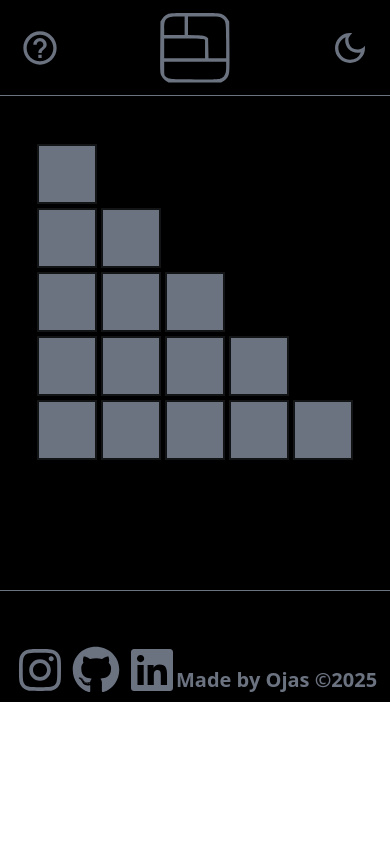
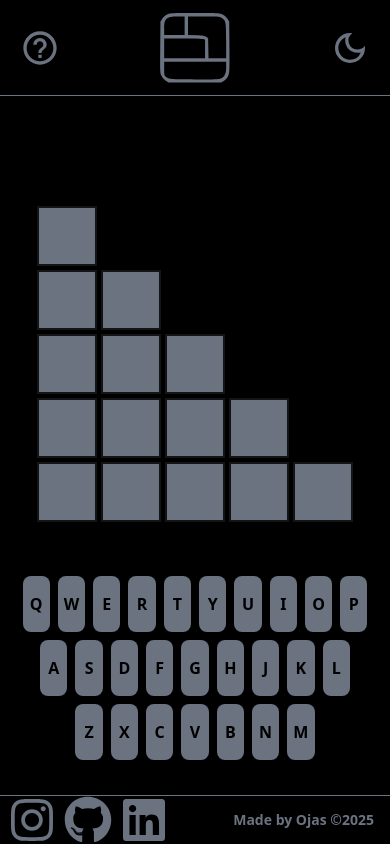
Before and after one commit to Ojas2217/Pyramidle, a React (Create React App) app: page / in a window 390 px wide. Built offline with nearby package versions, Linux system fonts and the light colour scheme; no server answers.

Commit message:
added keyboard fixed scaling

```diff
--- a/src/App.css
+++ b/src/App.css
@@ -1,7 +1,9 @@
 
    .square {
-        width: 60px;
-        height: 60px;
+        max-width: 60px;
+        max-height: 60px;
+        width: 18vw;
+        height: 9vh;
         border: 2px solid #121415;
         display: flex;
         align-items: center;
@@ -44,38 +46,38 @@
         flex-direction: column;
         align-items: center;
         background-color:#000000;
+        width: 100%;
+        height: 100%;
+        justify-content: space-between;
+
 
     }
     .row {
         display: flex;
         justify-content: flex-start;
     }
-    #title{
-        color:#FF7F27;
-        font-family: 'Comic Sans MS';
-        font-size: 3rem;
-        display: flex;
-        align-items: center;
-    }
-    #logo{
-        size: 20rem;
-    }
     html, body {
         height: 100%;
+        width: 100%;
         margin: 0;
+        padding: 0;
+        background-color: black;
+        overflow-x: hidden;
     }
     #message{
         text-transform: uppercase;
         font-weight: 600;
         width: 65px;
-        height: 30px;
-        background-color: rgb(224, 224, 224);
+        height: 45px;
+        background-color: #6b7280;
         color:black;
         border-radius: 10px;
         display: flex;
+        text-align: center;
         align-items: center;
         justify-content: center;
-        font-size: 70%;
+        font-size: 80%;
+        padding: 5px;
     }
     .hidden{
         visibility: hidden;
--- a/src/App.jsx
+++ b/src/App.jsx
@@ -4,6 +4,7 @@ import './index.css'
 import './App.css'
 import Footer from './Footer';
 import Header from './Header';
+import Keyboard from './KeyBoard';
 const App = () => {
     const [guess, setGuess] = useState([[""], ["", ""], ["", "", ""], ["", "", "", ""], ["", "", "", "", ""]])
     const [status, setStatus] = useState([[""], ["", ""], ["", "", ""], ["", "", "", ""], ["", "", "", "", ""]])
@@ -66,31 +67,35 @@ const App = () => {
             } else {
                 evaluate(i);
                 if (i < 4) setCurrentRow(i + 1);
-                else setMessage(word == trimmed ? "well done!" : word)
+                else{
+                    setMessage(word == trimmed ? "well done!" : word)
+                    inputRefs.current[4][0].current.blur();
+                }
             }
         }
     }
     const evaluate = (row) => {
         const words = word.split("");
         const m = new Map();
+        const newStatus = [...status.map(row => [...row])];
         for (var j = 0; j < words.length; j++) {
             if (m.get(words[j]) === undefined) m.set(words[j], 0);
             m.set(words[j], m.get(words[j]) + 1);
         }
         for (var i = 0; i < guess[row].length; i++) {
             if (guess[row][i] === words[i]) {
-                status[row][i] = "correct"
+                newStatus[row][i] = "correct"
                 m.set(words[i], m.get(words[i]) - 1);
             }
         }
         for (var k = 0; k < guess[row].length; k++) {
-            if (m.get(guess[row][k]) !== undefined && m.get(guess[row][k]) > 0 && status[row][k] !== "correct") {
-                status[row][k] = "present";
+            if (m.get(guess[row][k]) !== undefined && m.get(guess[row][k]) > 0 && newStatus[row][k] !== "correct") {
+                newStatus[row][k] = "present";
                 m.set(guess[row][k], m.get(guess[row][k]) - 1);
             }
-            else if (status[row][k] !== "correct") status[row][k] = "absent"
+            else if (newStatus[row][k] !== "correct") newStatus[row][k] = "absent"
         }
-        setStatus(status);
+        setStatus(newStatus);
     }
     const shakeyshake = (i) => {
         var arr = [...invalidGuess]
@@ -123,10 +128,10 @@ const App = () => {
     return (
         <>
             <Header />
-            <p id = "message" className={message===""?"hidden":""}>{message}</p>
-            <div className="pyramid">
+            <p id = "message" className={message===""?"hidden":""}>{message || "..."}</p>
+            <div className="pyramid p-4 max-w-[600px] mx-auto">
                 <div className="row">
-                    <input type="text" autoComplete="off" ref={inputRefs.current[0][0]} disabled={currentRow !== 0} id="guess11" className={`square ${invalidGuess[0] ? 'shake' : ''}${status[0][0]}`} minLength="0" maxLength="1" value={guess[0][0]} onChange={(e) => handleGuess(e, 0, 0)} onKeyDown={(e) => handleEnter(e, 0, 0)} />
+                    <input type="text" autoComplete="off" ref={inputRefs.current[0][0]} disabled={currentRow !== 0} id="guess11" className={`square ${invalidGuess[0] ? 'shake' : ''}${status[0][0]} `} minLength="0" maxLength="1" value={guess[0][0]} onChange={(e) => handleGuess(e, 0, 0)} onKeyDown={(e) => handleEnter(e, 0, 0)} />
                 </div>
 
                 <div className="row">
@@ -155,6 +160,7 @@ const App = () => {
                     <input type="text" autoComplete="off" ref={inputRefs.current[4][4]} disabled={currentRow !== 4} id="guess55" className={`square ${invalidGuess[4] ? 'shake' : ''}${status[4][4]}`} minLength="0" maxLength="1" value={guess[4][4]} onChange={(e) => handleGuess(e, 4, 4)} onKeyDown={(e) => handleEnter(e, 4, 4)} />
                 </div>
             </div>
+            <Keyboard/>
             <Footer />
         </>
     )
--- a/src/Footer.jsx
+++ b/src/Footer.jsx
@@ -2,22 +2,22 @@
 import { FaInstagram,FaGithub,FaLinkedin } from "react-icons/fa";
 export default function Footer() {
   return (
-    <footer className="foot bg-[#000000] mt-32 flex items-end justify-between w-full h-28 text-gray-500  border-t border-gray-500">
+    <footer className="foot bg-[#000000] flex items-center justify-between w-full h-auto text-gray-500 border-t border-gray-500">
 
-      <div className="icons mb-2 ml-4 flex space-x-2">
+      <div className="icons flex space-x-2 ml-2">
         <a href ="https://www.instagram.com/ojas2217/"><FaInstagram className="i size-12 hover:scale-110 transition"/></a>
         <a href ="https://github.com/Ojas2217"><FaGithub className="g size-12 hover:scale-110 transition"/></a>
         <a href ="https://www.linkedin.com/in/ojas-pandey-06a318240/"><FaLinkedin className="l size-12 hover:scale-110 transition"/></a>
       </div>
 
-      <div className="logo">
-        <img alt="Pyramidle Logo" src = "/logo-text.svg" className="w-full max-w-none scale-[1.8] mb-6"></img>
+      <div className="logo invisible lg:visible">
+        <img alt="Pyramidle Logo" src = "/logo-text.svg" className="w-full p-4 "></img>
       </div>
 
-      <div className="copyright font-semibold text-xl">
-        <p className=" mr-4 mb-2 w-max">Made by Ojas ©{(new Date()).getFullYear()}</p>
+      <div className="copyright font-semibold text-sm lg:text-xl text-wrap">
+        <p className=" mr-4 w-max">Made by Ojas ©{(new Date()).getFullYear()}</p>
       </div>
 
     </footer>
-  );
+  )
 }
--- /dev/null
+++ b/src/KeyBoard.jsx
@@ -0,0 +1,35 @@
+import React from "react";
+
+const Key = ({val}) =>{
+    return(
+        <button className="key w-[7vw] h-[8vh] max-w-9 max-h-14 rounded-lg m-1 bg-gray-500 m-0.1 font-semibold">
+            {val}
+        </button>
+    )
+}
+const Row = ({value}) =>{
+    return(
+        <div className="row flex flex-row justify-center">
+            {value.map((val,i)=>(
+                <Key key={i} val={val}/>
+            ))
+            }
+        </div>
+    )
+}
+export default function Keyboard(){
+    const rows =[
+        ["Q","W","E","R","T","Y","U","I","O","P"],
+        ["A","S","D","F","G","H","J","K","L"],
+        ["Z","X","C","V","B","N","M"]
+    ]
+
+    return(
+        <div className="kb flex flex-col items-center justify-center p-4">
+        {rows.map((row,i)=>(
+            <Row key={i} value={row}/>
+        ))
+        }
+        </div>
+    )
+}
--- a/tailwind.config.js
+++ b/tailwind.config.js
@@ -3,6 +3,9 @@
   content: ["./src/**/*.{html,jsx}"],
   theme: {
     extend: {},
+    screens: {
+      lg: '1000px',
+    },
   },
   plugins: [],
 }
```
